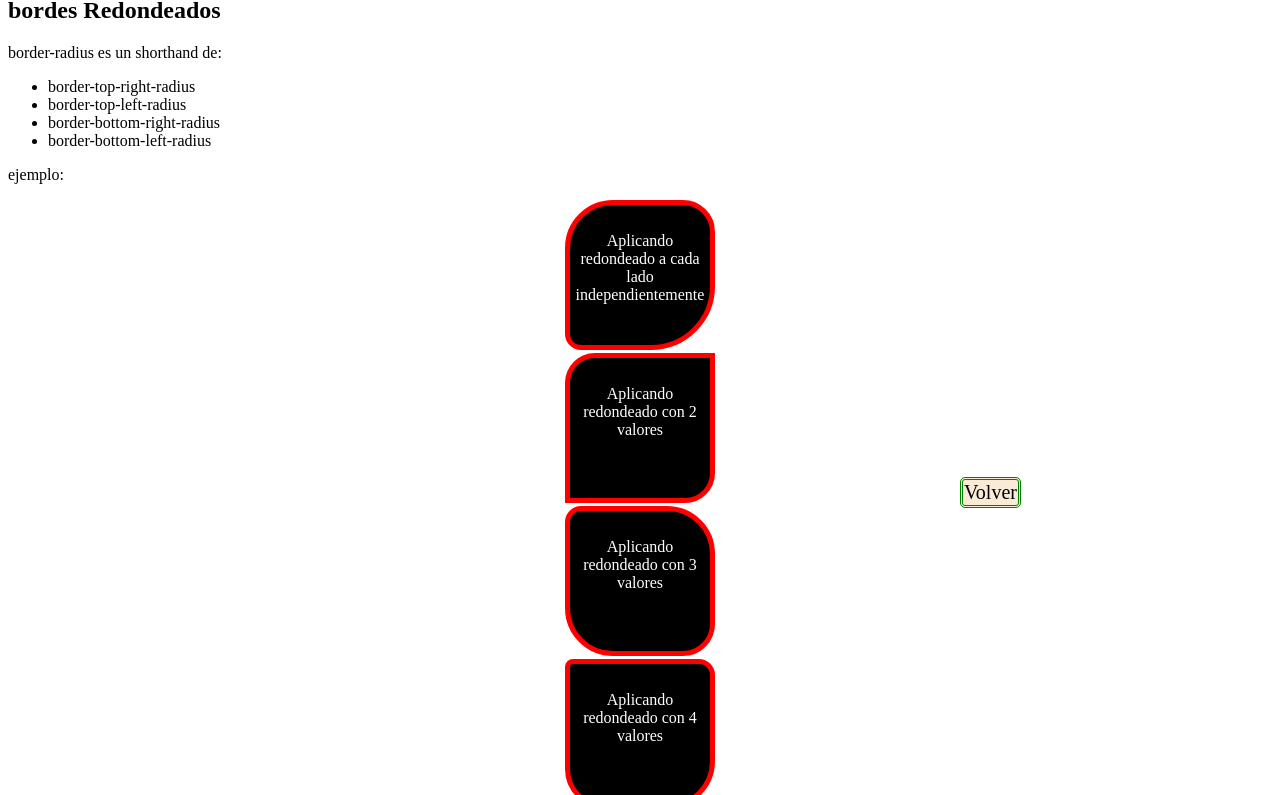
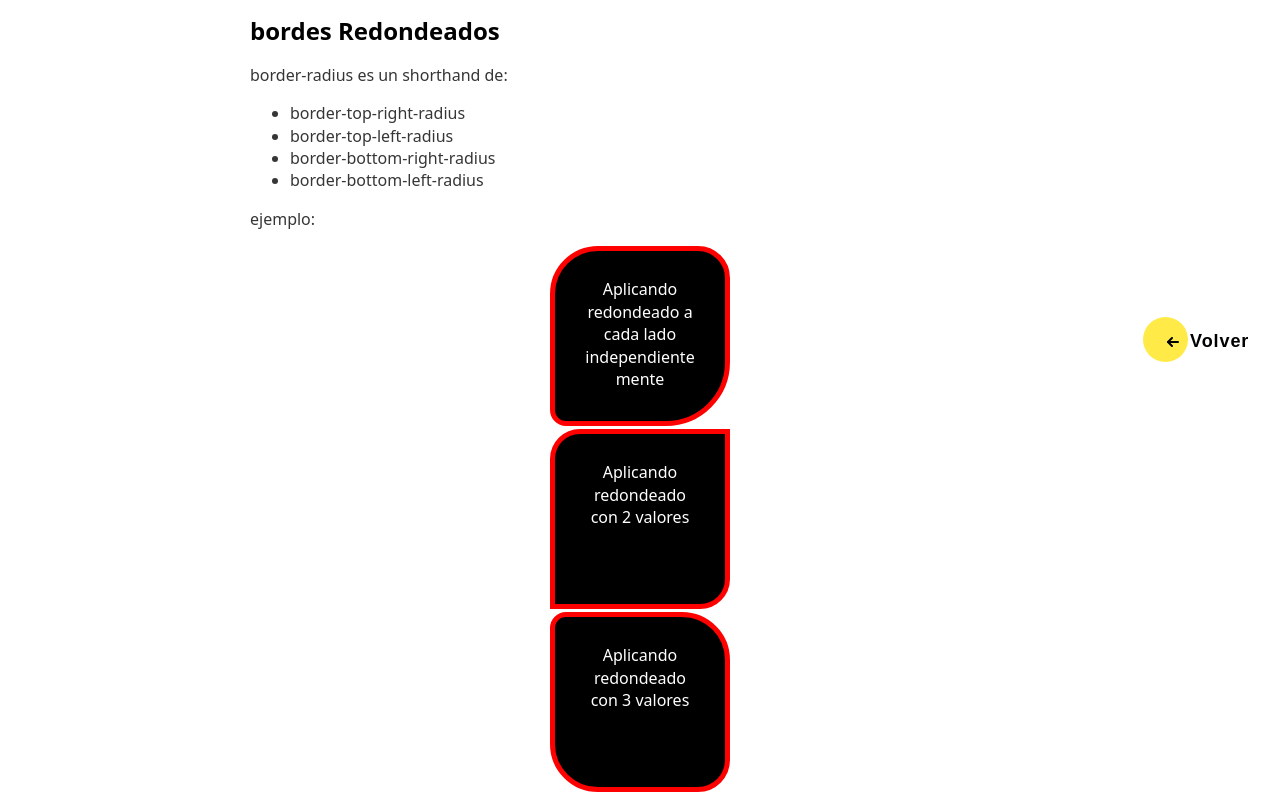
Before and after one commit to MikTL/apuntes-css, a plain HTML site: page border-outline.html in a window 1280 px wide. Shown: the part 83-878 px from the top of the page. Drawn offline with nearby package versions, Linux system fonts and the light colour scheme.

Commit message:
adding css styles

```diff
--- a/border-outline.html
+++ b/border-outline.html
@@ -4,6 +4,7 @@
     <meta charset="UTF-8">
     <meta http-equiv="X-UA-Compatible" content="IE=edge">
     <meta name="viewport" content="width=device-width, initial-scale=1.0">
+    <link rel="stylesheet" href="https://cdn.jsdelivr.net/npm/water.css@2/out/water.css">
     <link rel="stylesheet" href="css/border-outline.css">
     <title>Bordes y Outlines</title>
 </head>
@@ -30,6 +31,12 @@
     <h2>Outlines</h2>
     <p>Es un marco que rodea la caja pero no forma parte de ella.</p>
     <div class="box outlines">Outline dentro de caja (outline-offset: -16px)</div>
-    <a class="volver" href="index.html#indice">Volver</a>
+    <a class="cta" href="index.html#indice">
+        <svg viewBox="0 0 13 10" height="10px" width="15px">
+            <path d="M1,5 L11,5"></path>
+            <polyline points="5 1 1 5 5 9"></polyline>
+        </svg>
+        <span>Volver</span>
+    </a>
 </body>
 </html>
--- a/css/border-outline.css
+++ b/css/border-outline.css
@@ -6,19 +6,21 @@ html {
   *:after {
     box-sizing: inherit;
 }
+h1{
+    text-align: center;
+}
 .border-radius,
 .box{
     color: white;
     text-align: center;
-    padding-top:1.7rem ;
-    width: 150px;
-    height: 150px;
+    padding:1.7rem ;
+    width: 180px;
+    height: 180px;
     margin-top: 3px;
     margin-left: auto;
     margin-right: auto;
     background-color: black;
     border: thick solid red;
-
 }
 .one{
     border-top-left-radius: 3rem;
@@ -56,16 +58,66 @@ html {
     outline-offset: 4px;
     outline-offset: -12px;
 }
-/* volver */
-.volver{
-    border: medium double green;
+/* BOTON VOLVER */
+.cta {
+    position: fixed;
+    margin: auto;
+    padding: 12px 18px;
+    transition: all 0.2s ease;
+    border: none;
+    background: none;
+    top: 50%;
+    right: 1%;
     text-decoration: none;
-    font-size: 20px;
-    padding: 1px;
-    border-radius: 5px;
+   }
+
+   .cta:before {
+    content: "";
+    position: absolute;
+    top: 0;
+    left: 0;
+    display: block;
+    border-radius: 50px;
+    background: #ffea47;
+    width: 45px;
+    height: 45px;
+    transition: all 0.3s ease;
+   }
+
+   .cta span {
+    position: relative;
+    font-family: "Ubuntu", sans-serif;
+    font-size: 18px;
+    font-weight: 700;
+    letter-spacing: 0.05em;
     color: black;
-    background-color: antiquewhite;
-    position: fixed;
-    top: 70%;
-    left: 75%;
-}
+   }
+
+   .cta svg {
+    position: relative;
+    top: 0;
+    margin-left: 10px;
+    fill: none;
+    stroke-linecap: round;
+    stroke-linejoin: round;
+    stroke: black;
+    stroke-width: 2;
+    transform: translateX(-5px);
+    transition: all 0.3s ease;
+   }
+   .cta:hover{
+    background: none;
+    text-decoration: none;
+   }
+   .cta:hover:before {
+    width: 100%;
+    background: #ffea47;
+   }
+
+   .cta:hover svg {
+    transform: translateX(0);
+   }
+
+   .cta:active {
+    transform: scale(0.95);
+   }
```
